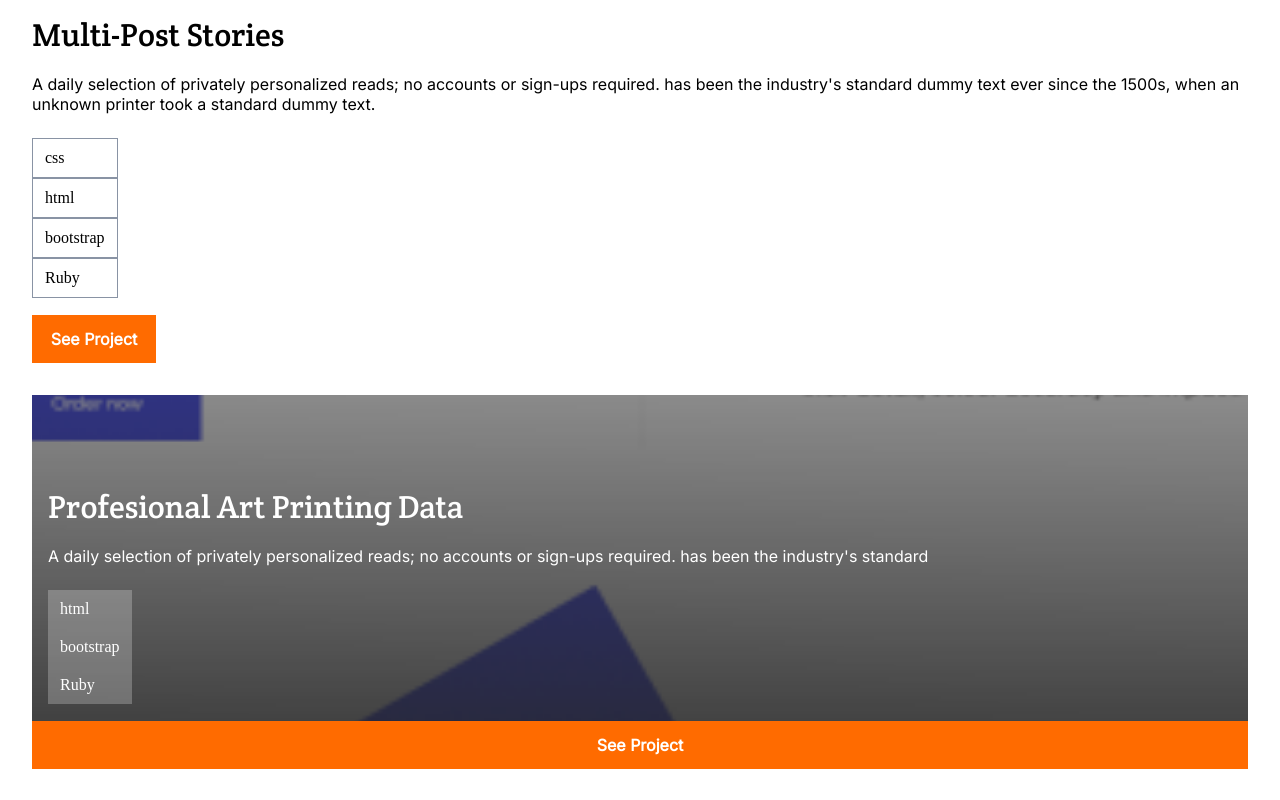
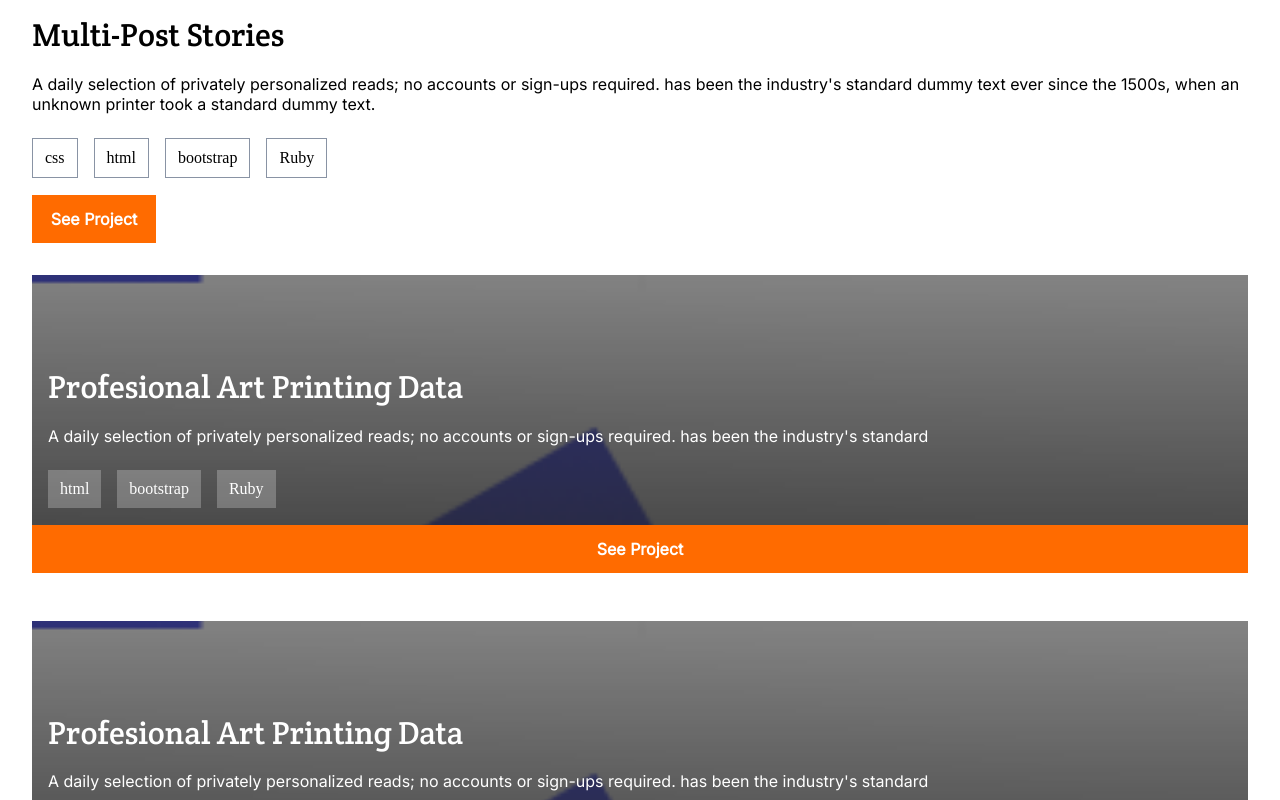
Before and after one commit to getssh/personal-portfolio, a website: page index.html in a window 1280 px wide. Shown: the part 1060-1860 px from the top of the page. Drawn offline with Linux system fonts and the light colour scheme.

Commit message:
Modifed used-tools li property

```diff
--- a/index.css
+++ b/index.css
@@ -132,13 +132,12 @@ hr {
 
 .used-tools {
     list-style-type: none;
-    float: right;
-    display: inline;
     margin: 0.5rem 0 1.1rem 0;
     padding: 0;
 }
 
 .used-tools>li {
+    float: left;
     font-size: 1rem;
     padding: 10px 12px;
     border: 1px solid #8993a4;
@@ -196,8 +195,6 @@ hr {
 
 .tools-bottom {
     margin-left: 1rem;
-    float: right;
-    display: inline;
     color: #fff;
 }
 
```
